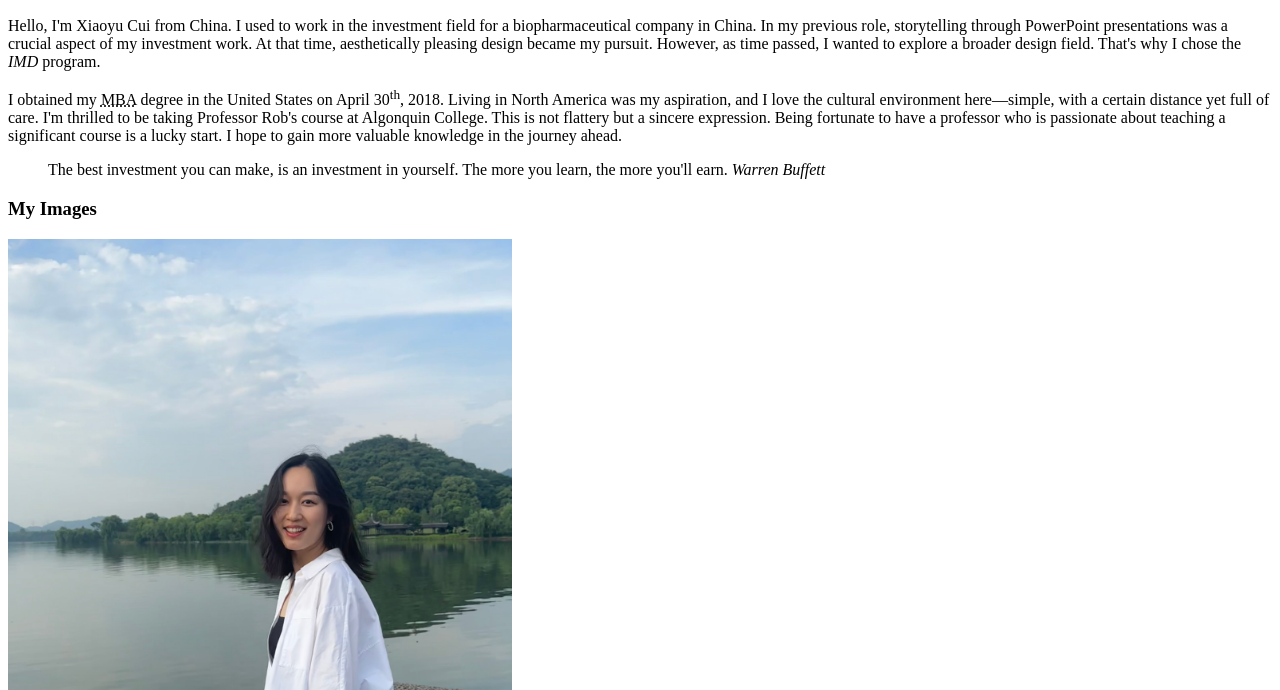
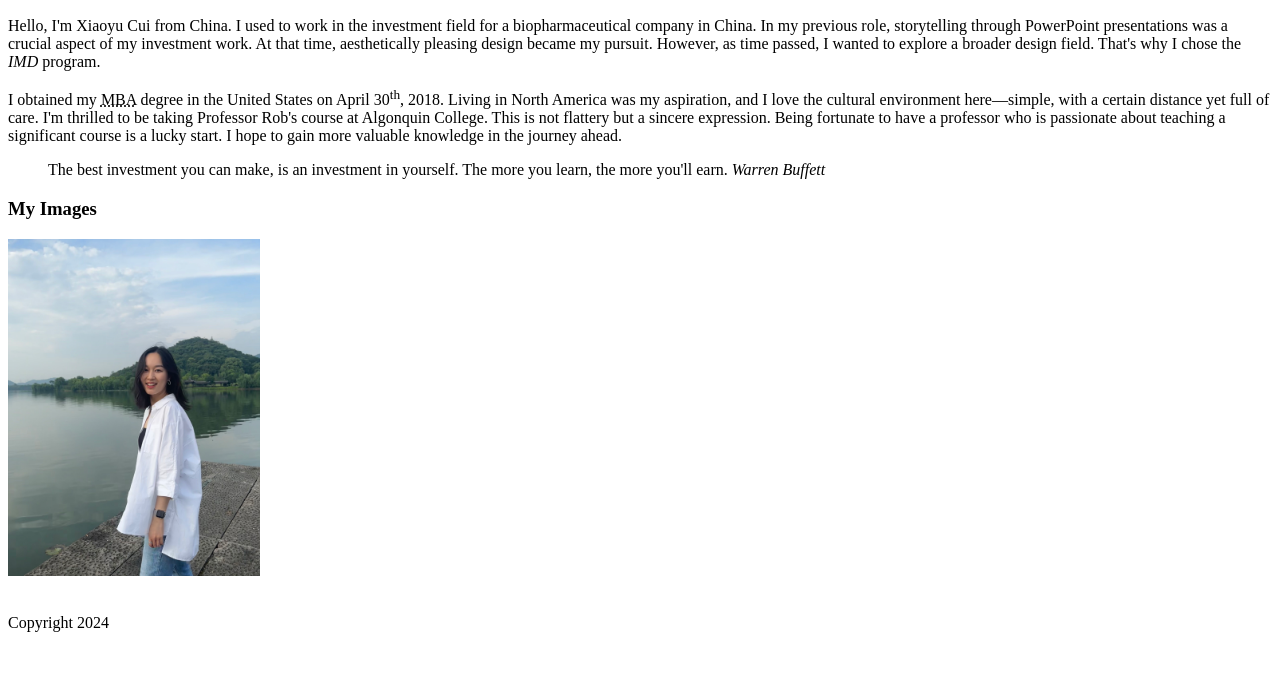
Before and after one commit to cui00072/cui00072.github.io, a plain HTML site: page html-assignment/index.html in a window 1280 px wide. Shown: the part 110-800 px from the top of the page. Drawn offline with Linux system fonts and the light colour scheme.

Commit message:
Updates images

```diff
--- a/html-assignment/index.html
+++ b/html-assignment/index.html
@@ -20,7 +20,7 @@
             </article>
             <section>
                 <h3>My Images</h3>
-                <img src="images/IMG_1064.jpg"alt="my photo" width="504", height="674">
+                <img src="images/IMG_1064.jpg"alt="my photo" width="252", height="337">
             </section>
         </main>
     <br>
```
